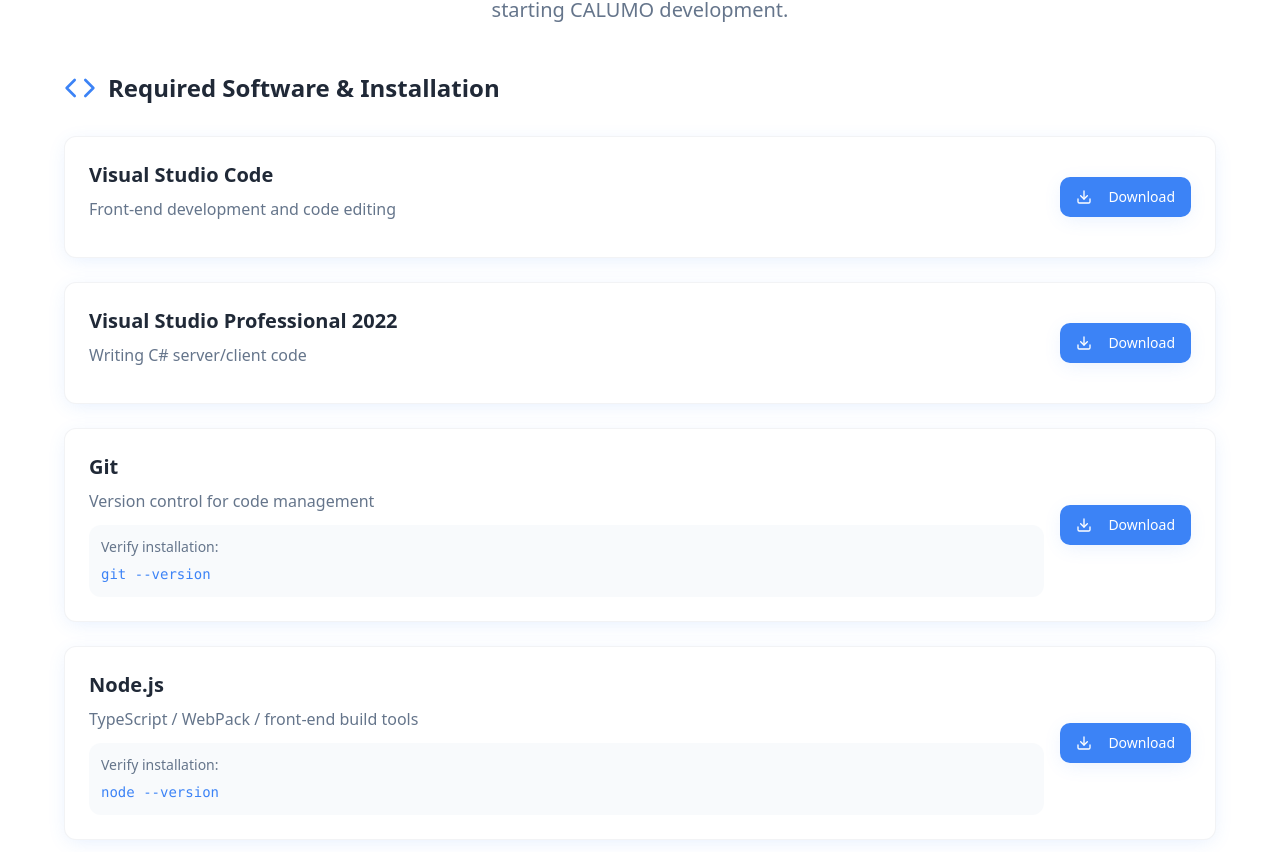
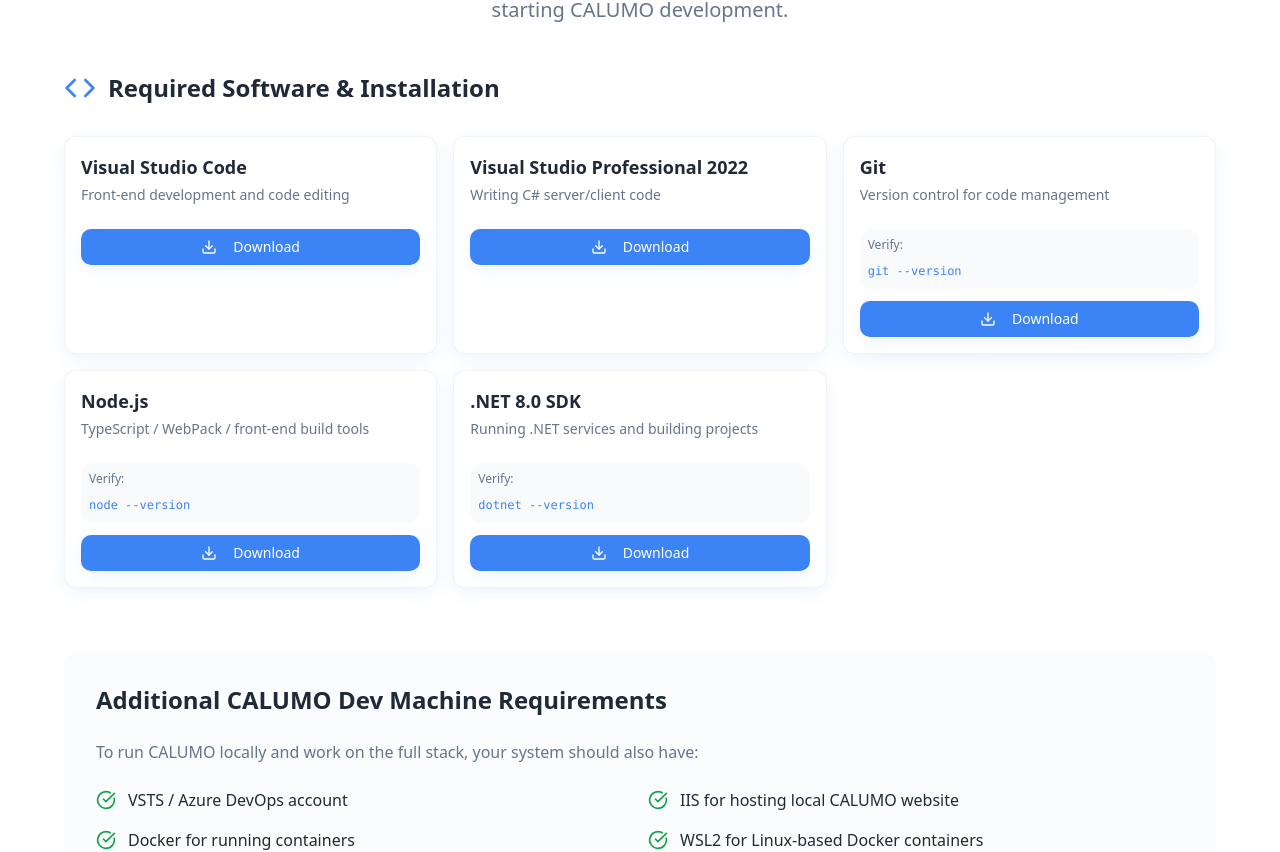
Before and after one commit to kbeetea/calumo-start-guide, a React (Vite) app: page / in a window 1280 px wide. Shown: the part 5032-5884 px from the top of the page. Built offline with nearby package versions, Linux system fonts and the light colour scheme.

Commit message:
Refactor System Setup Section

```diff
--- a/src/components/SystemSetupSection.tsx
+++ b/src/components/SystemSetupSection.tsx
@@ -65,29 +65,28 @@ const SystemSetupSection = () => {
               Required Software & Installation
             </h3>
 
-            <div className="grid gap-6">
+            <div className="grid md:grid-cols-2 lg:grid-cols-3 gap-4">
               {requiredSoftware.map((software, index) => (
-                <div key={index} className="bg-card border border-border/50 rounded-xl p-6 shadow-soft">
-                  <div className="flex flex-col md:flex-row md:items-center gap-4">
-                    <div className="flex-grow">
-                      <h4 className="text-xl font-bold text-foreground mb-2">{software.name}</h4>
-                      <p className="text-muted-foreground mb-3">{software.purpose}</p>
+                <div key={index} className="bg-card border border-border/50 rounded-lg p-4 shadow-soft">
+                  <div className="flex flex-col gap-3">
+                    <div>
+                      <h4 className="text-lg font-bold text-foreground mb-1">{software.name}</h4>
+                      <p className="text-sm text-muted-foreground mb-3">{software.purpose}</p>
+                    </div>
+
                     {software.verifyCommand && (
-                        <div className="bg-muted/50 rounded-lg p-3">
-                          <p className="text-sm text-muted-foreground mb-1">Verify installation:</p>
-                          <code className="text-sm font-mono text-primary">{software.verifyCommand}</code>
+                      <div className="bg-muted/50 rounded-lg p-2">
+                        <p className="text-xs text-muted-foreground mb-1">Verify:</p>
+                        <code className="text-xs font-mono text-primary">{software.verifyCommand}</code>
                       </div>
                     )}
-                    </div>
 
-                    <div className="flex-shrink-0">
-                      <Button variant="default" asChild>
+                    <Button variant="default" size="sm" asChild className="w-full">
                       <a href={software.downloadUrl} target="_blank" rel="noopener noreferrer">
-                          <Download className="w-4 h-4 mr-2" />
+                        <Download className="w-3 h-3 mr-2" />
                         Download
                       </a>
                     </Button>
-                    </div>
                   </div>
                 </div>
               ))}
```
Lines whose indentation alone changed are shown as unchanged.
